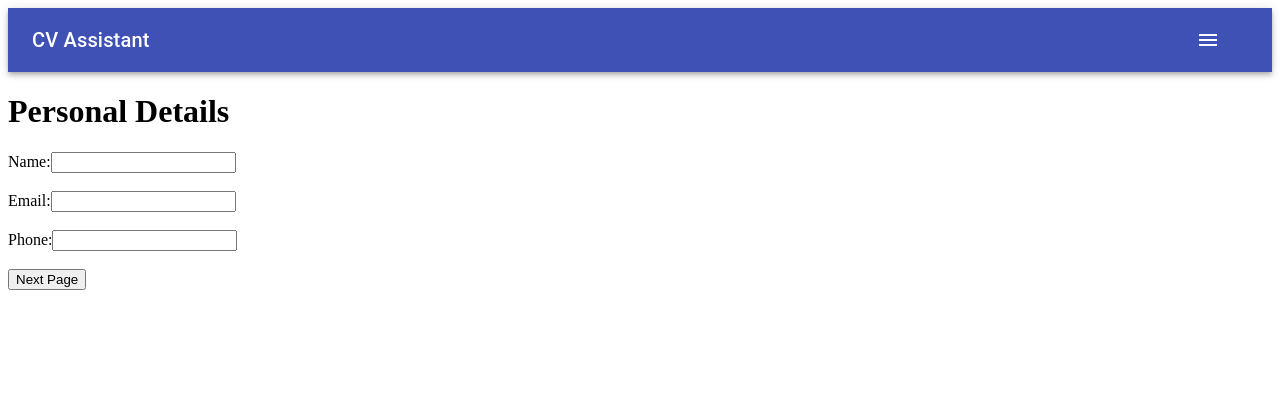
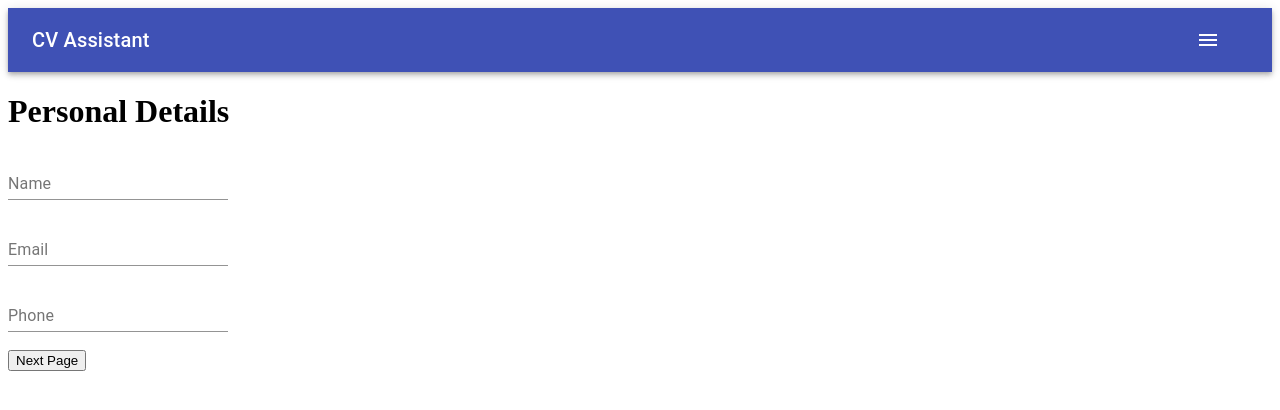
Before and after one commit to SasounTorossian/CV-Application, a React (Create React App) app: page /personal in a window 1280 px wide. Shown: the top 410 px of the page. Built offline with nearby package versions, Linux system fonts and the light colour scheme.

Commit message:
Refactored personal details form to use Material-ui forms.

```diff
--- a/src/App.js
+++ b/src/App.js
@@ -30,8 +30,10 @@ class App extends Component {
   }
 
   handleChange = (e) => {
-    if(["name", "email", "phone"].includes(e.target.className)) {
-      this.setState({ [e.target.className]: e.target.value })
+    console.log(e.target.dataset)
+    //TODO: extract e.target
+    if(["name", "email", "phone"].includes(e.target.dataset.fieldType)) {
+      this.setState({ [e.target.dataset.fieldType]: e.target.value })
     }
     else if(["school", "course", "startDateEdu", "endDateEdu"].includes(e.target.className)) {
       let education = [...this.state.education]
@@ -57,6 +59,7 @@ class App extends Component {
   }
 
   //TODO: Grid sizing.
+  // TODO: Backdrop dimmer for confirmation page.
   render() {
     const {name, email, phone, education, experience} = this.state
     const values = {name, email, phone, education, experience}
--- a/src/components/PersonalDetails.js
+++ b/src/components/PersonalDetails.js
@@ -1,4 +1,5 @@
 import React, {Component} from 'react'
+import { TextField } from '@material-ui/core'
 import { Link } from 'react-router-dom'
 
 const PersonalDetails = ({values, handleChange}) => {
@@ -6,34 +7,35 @@ const PersonalDetails = ({values, handleChange}) => {
         <div>
             <h1>Personal Details</h1>
             <form noValidate autoComplete="off">
-                <label>Name:</label>
-                <input
+                <TextField
                     type="text"
-                    onChange = {handleChange}
+                    label="Name"
                     value={values.name}
-                    className="name"
+                    onChange={handleChange}
+                    inputProps={{ "data-field-type": "name" }}
                 />
 
                 <br />
                 <br />
 
-                <label>Email:</label>
-                <input
+                <TextField
                     type="email"
-                    onChange = {handleChange}
+                    label="Email"
                     value={values.email}
-                    className="email"
+                    onChange={handleChange}
+                    inputProps={{ "data-field-type": "email" }}
                 />
+
 
                 <br />
                 <br />
 
-                <label>Phone:</label>
-                <input
+                <TextField
                     type="text"
-                    onChange = {handleChange}
+                    label="Phone"
                     value={values.phone}
-                    className="phone"
+                    onChange={handleChange}
+                    inputProps={{ "data-field-type": "phone" }}
                 />
 
                 <br />
```
Also changed, not shown: 1 other file (tests, documents, lock files or other folders).
